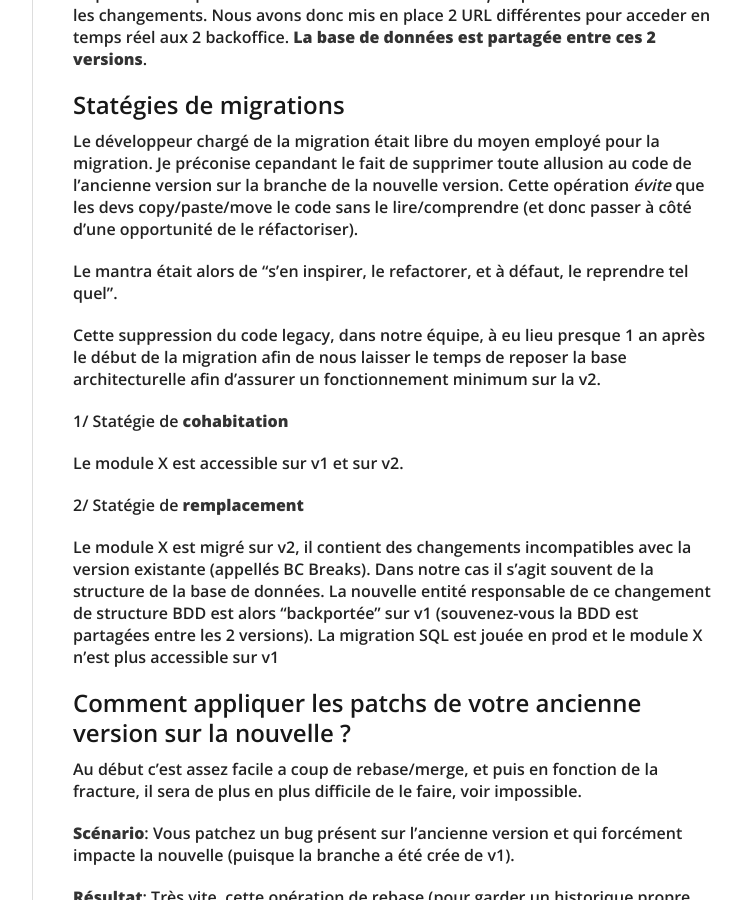
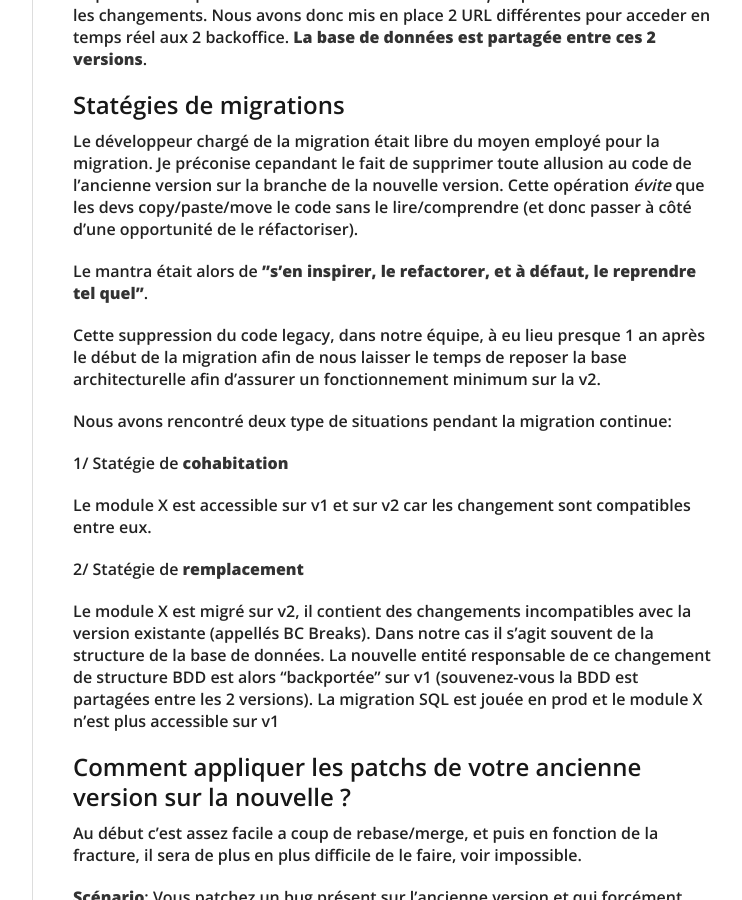
Before and after one commit to swanson/lagom, a Jekyll site: the page built from _posts/2016-07-17-migration-continue.md, in a window 1280 px wide and 900 px high, scrolled down 1012 px. Shown: the whole window, without its empty margins (378-1120 px from the left). Built offline with Jekyll 4.4.1, drawn with Linux system fonts in a browser that asks for light colours; nearby versions of some CDN libraries; comment, search, counter and statistics services are not loaded.

Commit message:
Relecture

```diff
--- a/_posts/2016-07-17-migration-continue.md
+++ b/_posts/2016-07-17-migration-continue.md
@@ -35,13 +35,15 @@ Nous avons donc mis en place 2 URL différentes pour acceder en temps réel aux
 Le développeur chargé de la migration était libre du moyen employé pour la migration.
 Je préconise cepandant le fait de supprimer toute allusion au code de l'ancienne version sur la branche de la nouvelle version. Cette opération _évite_ que les devs copy/paste/move le code sans le lire/comprendre (et donc passer à côté d'une opportunité de le réfactoriser).
 
-Le mantra était alors de "s'en inspirer, le refactorer, et à défaut, le reprendre tel quel".
+Le mantra était alors de **"s'en inspirer, le refactorer, et à défaut, le reprendre tel quel"**.
 
 Cette suppression du code legacy, dans notre équipe, à eu lieu presque 1 an après le début de la migration afin de nous laisser le temps de reposer la base architecturelle afin d'assurer un fonctionnement minimum sur la v2.
 
+Nous avons rencontré deux type de situations pendant la migration continue:
+
 1/ Statégie de **cohabitation**
 
-Le module X est accessible sur v1 et sur v2.
+Le module X est accessible sur v1 et sur v2 car les changement sont compatibles entre eux.
 
 2/ Statégie de **remplacement**
 
```
